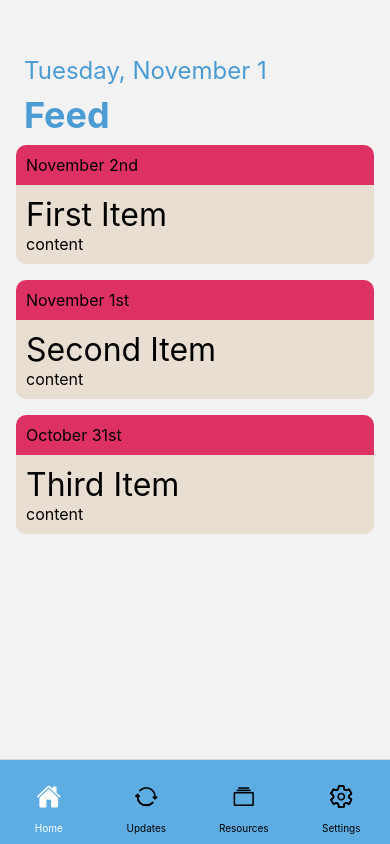
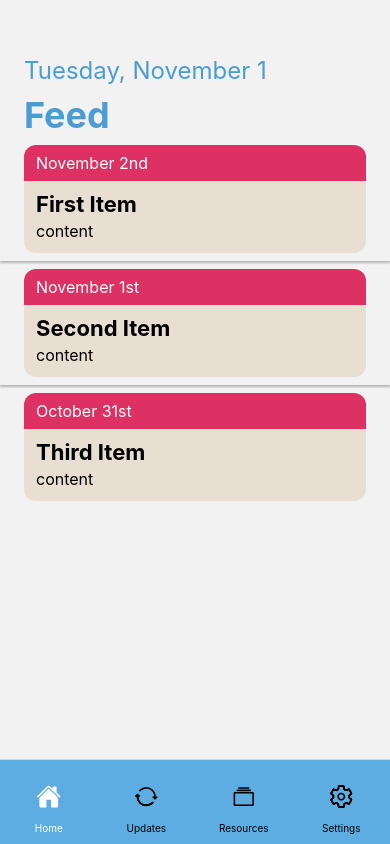
Before and after one commit to gda975/JustInTime, a React Native app in the folder JustInTime Mobile App/: screen / in a window 390 px wide. Built offline with nearby package versions, Linux system fonts and the light colour scheme.

Commit message:
Update feed card UI

```diff
--- a/JustInTime Mobile App/src/components/Post/index.js
+++ b/JustInTime Mobile App/src/components/Post/index.js
@@ -1,4 +1,4 @@
-import { SafeAreaView, View, FlatList, StyleSheet, Text, StatusBar } from 'react-native';
+import { SafeAreaView, View, FlatList, StyleSheet, Text } from 'react-native';
 
 // import the data from the database and convert into this format
 const DATA = [
@@ -23,56 +23,76 @@ const DATA = [
 ];
 
 const Item = ({ title, content, datetime }) => (
+    <View style={styles.shadowContainer}>
         <View style={styles.item}>
-    <View style={styles.datetime}>
-      <Text style={styles.content}>{datetime}</Text>
+            <View style={styles.datetimebar}>
+                <Text style={styles.datecontent}>{datetime}</Text>
             </View>
             <View style={styles.contentView}>
                 <Text style={styles.title}>{title}</Text>
                 <Text style={styles.content}>{content}</Text>
             </View>
         </View>
+    </View>
 );
 
 const Post = () => {
     const renderItem = ({ item }) => (
-    <Item title={item.title} content={item.content} datetime={item.datetime}/>
+        <Item
+            title={item.title}
+            content={item.content}
+            datetime={item.datetime}
+        />
     );
 
     return (
-    <SafeAreaView style={styles.container}>
+        <SafeAreaView>
             <FlatList
                 data={DATA}
                 renderItem={renderItem}
-            keyExtractor={item => item.id}
+                keyExtractor={(item) => item.title}
             />
         </SafeAreaView>
     );
-}
+};
 
 const styles = StyleSheet.create({
+    shadowContainer: {
+        shadowOffset: { width: 0, height: 2 },
+        shadowRadius: 2,
+        shadowOpacity: 0.25,
+    },
     item: {
         marginVertical: 8,
-    marginHorizontal: 16,
+        marginHorizontal: 24,
+        borderRadius: 12,
+        overflow: 'hidden',
     },
     title: {
-    fontSize: 32,
+        fontSize: 22,
+        fontWeight: 'bold',
+        paddingBottom: 4,
     },
     content: {
         fontSize: 16,
     },
     contentView: {
-    borderBottomLeftRadius: 10,
-    borderBottomRightRadius: 10,
-    padding: 10,
+        paddingTop: 10,
+        paddingBottom: 12,
+        paddingHorizontal: 12,
         backgroundColor: '#E8DED1',
     },
-  datetime: {
-    borderTopLeftRadius: 10,
-    borderTopRightRadius: 10,
-    padding: 10,
-    backgroundColor: '#DE3163'
-  }
+    datetimebar: {
+        paddingHorizontal: 12,
+        paddingVertical: 8,
+        backgroundColor: '#DE3163',
+        color: 'white',
+        fontSize: 16,
+    },
+    datecontent: {
+        fontSize: 16,
+        color: 'white',
+    },
 });
 
 export default Post;
```
Lines whose indentation alone changed are shown as unchanged.
